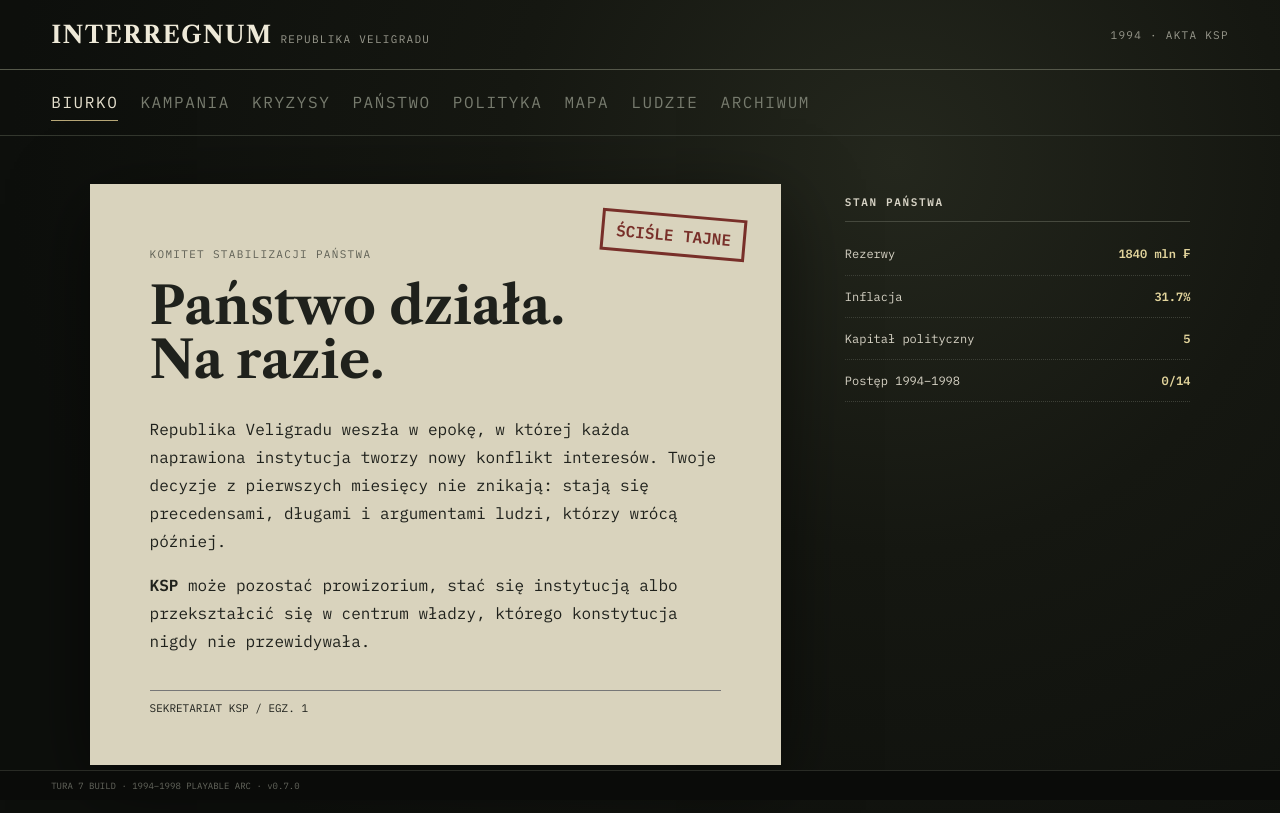
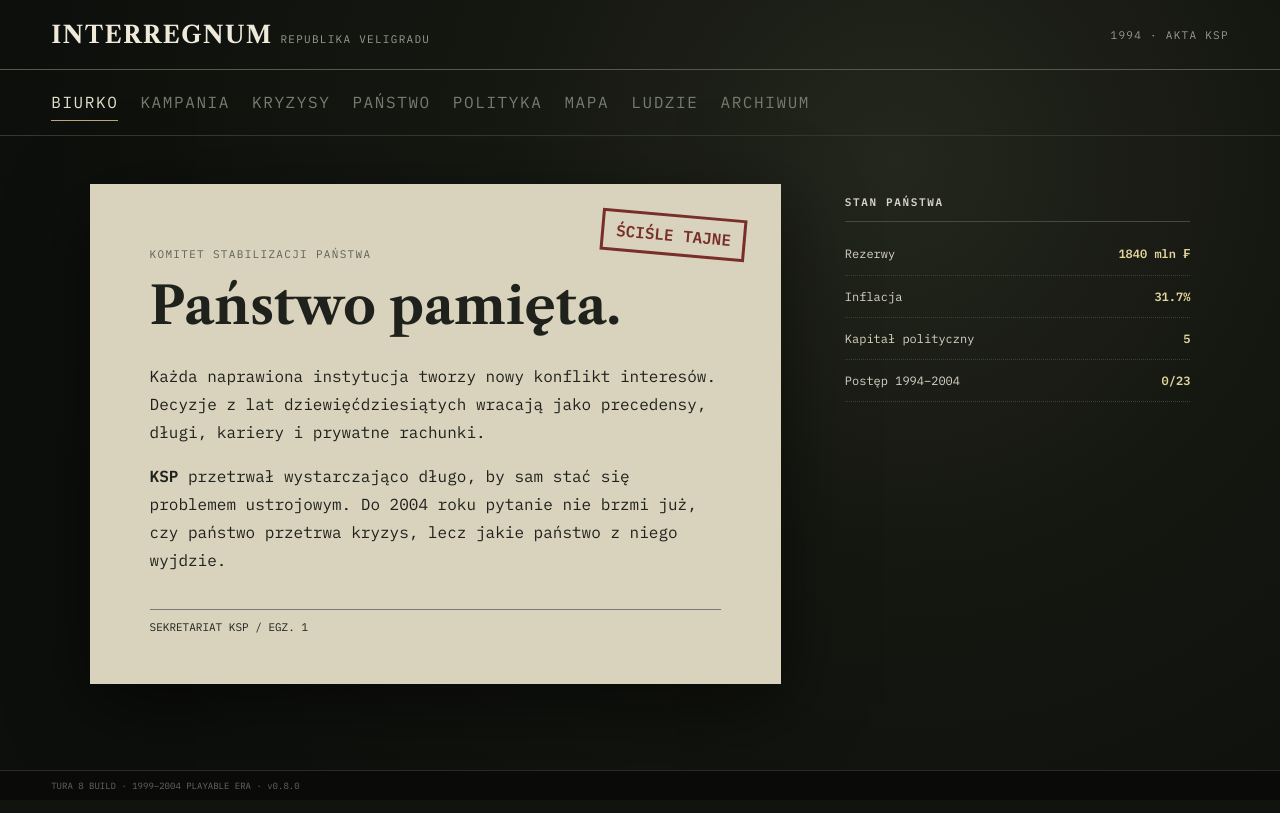
Before and after one commit to Klasu44/PROJEKT-X, a React (Vite) app: page / in a window 1280 px wide. Built offline with nearby package versions, Linux system fonts and the light colour scheme.

Commit message:
Turn 8: integrate playable 1999-2004 era

```diff
--- a/src/App.tsx
+++ b/src/App.tsx
@@ -1,14 +1,14 @@
 import {useMemo,useState} from 'react';
-import {regions,headlines} from './game/world';import {npcs,blocLabels,NPC} from './game/people';import {initialState,stateActions,stateGroups,applyAction,StateSnapshot} from './game/state';import {initialPolitics,offers,acceptOffer,PoliticalState} from './game/politics';import {nextEvent,applyEventChoice,GameEvent} from './game/events';import {campaign1994,CampaignScene} from './game/campaign1994';import {campaign1995_1998} from './game/campaign1995_1998';
-type Tab='biurko'|'kampania'|'kryzysy'|'państwo'|'polityka'|'mapa'|'ludzie'|'archiwum';const campaign:CampaignScene[]=[...campaign1994,...campaign1995_1998];
-export default function App(){const [tab,setTab]=useState<Tab>('biurko'),[selected,setSelected]=useState(regions[0]),[person,setPerson]=useState<NPC>(npcs[0]),[filter,setFilter]=useState('wszyscy'),[state,setState]=useState<StateSnapshot>(initialState),[politics,setPolitics]=useState<PoliticalState>(initialPolitics),[log,setLog]=useState<string[]>([]),[reply,setReply]=useState(''),[seen,setSeen]=useState<string[]>([]),[eventLog,setEventLog]=useState<string[]>([]),[chapter,setChapter]=useState(0),[flags,setFlags]=useState<string[]>([]),[chapterLog,setChapterLog]=useState<string[]>([]);const visible=useMemo(()=>filter==='wszyscy'?npcs:npcs.filter(n=>n.bloc===filter),[filter]),current=nextEvent(state,politics,seen),scene=campaign[chapter],regionState=state.regions[selected.id],year=scene?Number(scene.month.match(/\d{4}/)?.[0]??1994):1998;
+import {regions} from './game/world';import {npcs,blocLabels,NPC} from './game/people';import {initialState,stateActions,stateGroups,applyAction,StateSnapshot} from './game/state';import {initialPolitics,offers,acceptOffer,PoliticalState} from './game/politics';import {nextEvent,applyEventChoice,GameEvent} from './game/events';import {campaign1994,CampaignScene} from './game/campaign1994';import {campaign1995_1998} from './game/campaign1995_1998';import {campaign1999_2004} from './game/campaign1999_2004';
+type Tab='biurko'|'kampania'|'kryzysy'|'państwo'|'polityka'|'mapa'|'ludzie'|'archiwum';const campaign:CampaignScene[]=[...campaign1994,...campaign1995_1998,...campaign1999_2004];
+export default function App(){const [tab,setTab]=useState<Tab>('biurko'),[selected,setSelected]=useState(regions[0]),[person,setPerson]=useState<NPC>(npcs[0]),[filter,setFilter]=useState('wszyscy'),[state,setState]=useState<StateSnapshot>(initialState),[politics,setPolitics]=useState<PoliticalState>(initialPolitics),[log,setLog]=useState<string[]>([]),[reply,setReply]=useState(''),[seen,setSeen]=useState<string[]>([]),[eventLog,setEventLog]=useState<string[]>([]),[chapter,setChapter]=useState(0),[flags,setFlags]=useState<string[]>([]),[chapterLog,setChapterLog]=useState<string[]>([]);const visible=useMemo(()=>filter==='wszyscy'?npcs:npcs.filter(n=>n.bloc===filter),[filter]),current=nextEvent(state,politics,seen),scene=campaign[chapter],regionState=state.regions[selected.id],year=scene?Number(scene.month.match(/\d{4}/)?.[0]??1994):2004;
 const act=(id:string)=>{const a=stateActions.find(x=>x.id===id)!;setState(s=>applyAction(s,a));setLog(l=>[a.label,...l].slice(0,6));};const deal=(id:string)=>{const o=offers.find(x=>x.id===id)!;if(politics.memories.some(m=>m.id===o.memory.id))return;setPolitics(p=>acceptOffer(p,o,state.day));setReply(o.response);setPerson(npcs.find(n=>n.id===o.personId)!);};const choose=(e:GameEvent,id:string)=>{const c=e.choices.find(x=>x.id===id)!;if(c.memoryRequired&&!politics.memories.some(m=>m.id===c.memoryRequired))return;const r=applyEventChoice(state,politics,e,c);setState(r.state);setPolitics(r.politics);setSeen(x=>[...x,e.id,...(c.followup?['queue:'+c.followup]:[])]);setEventLog(x=>[`${e.title} — ${c.label}`,...x].slice(0,8));};const chapterChoice=(id:string)=>{if(!scene)return;const c=scene.choices.find(x=>x.id===id)!;if(c.requires&&!flags.includes(c.requires))return;setState(s=>{const n={...s};Object.entries(c.effects??{}).forEach(([k,v])=>{if(typeof (n as any)[k]==='number')(n as any)[k]=Number(((n as any)[k]+v).toFixed(1));});n.day+=30;return n});setFlags(f=>[...f,...(c.flags??[])]);setChapterLog(l=>[`${scene.month}: ${scene.title} — ${c.label}. ${c.result}`,...l]);setChapter(x=>x+1);};
 return <div className="shell"><header><div><b>INTERREGNUM</b><span> REPUBLIKA VELIGRADU</span></div><div className="date">{year} · AKTA KSP</div></header><nav>{(['biurko','kampania','kryzysy','państwo','polityka','mapa','ludzie','archiwum'] as Tab[]).map(x=><button key={x} className={tab===x?'active':''} onClick={()=>setTab(x)}>{x.toUpperCase()}{x==='kryzysy'&&current?' · !':''}</button>)}</nav>
-{tab==='biurko'&&<main className="desk"><section className="brief"><div className="stamp">ŚCIŚLE TAJNE</div><p className="kicker">KOMITET STABILIZACJI PAŃSTWA</p><h1>Państwo działa.<br/>Na razie.</h1><p>Republika Veligradu weszła w epokę, w której każda naprawiona instytucja tworzy nowy konflikt interesów. Twoje decyzje z pierwszych miesięcy nie znikają: stają się precedensami, długami i argumentami ludzi, którzy wrócą później.</p><p><strong>KSP</strong> może pozostać prowizorium, stać się instytucją albo przekształcić się w centrum władzy, którego konstytucja nigdy nie przewidywała.</p><div className="signature">SEKRETARIAT KSP / EGZ. 1</div></section><aside><h3>STAN PAŃSTWA</h3><div className="metric"><span>Rezerwy</span><b>{state.reserves} mln ₣</b></div><div className="metric"><span>Inflacja</span><b>{state.inflation}%</b></div><div className="metric"><span>Kapitał polityczny</span><b>{politics.capital}</b></div><div className="metric"><span>Postęp 1994–1998</span><b>{chapter}/{campaign.length}</b></div>{current&&<><h3>PILNE</h3><p className="warning">{current.title}</p></>}</aside></main>}
-{tab==='kampania'&&<main className="campaign"><section><p className="kicker">KAMPANIA 1994–1998 / AKTA GŁÓWNE</p><h1>{scene?scene.month:'1994–1998'}</h1>{scene?<article className="chapter"><div className="chaptermonth">{scene.month}</div><p className="kicker">{scene.source}</p><h2>{scene.title}</h2><p>{scene.body}</p><div className="chapterchoices">{scene.choices.map(c=><button key={c.id} disabled={!!c.requires&&!flags.includes(c.requires)} onClick={()=>chapterChoice(c.id)}><b>{c.label}</b><span>{c.result}</span></button>)}</div></article>:<div className="chapter finished"><h2>Pierwsza epoka zakończona.</h2><p>Dotarłeś do końca kampanii 1994–1998. Układ instytucji, gospodarki i precedensów jest zapisany w stanie gry i będzie punktem wejścia do następnej epoki.</p></div>}</section><aside><p className="kicker">KRONIKA PAŃSTWA</p>{chapterLog.length?chapterLog.map((x,i)=><p className="chronicle" key={i}>{x}</p>):<p className="muted">Jeszcze nic nie zostało zapisane.</p>}<h3>PRECEDENSY</h3>{flags.map(x=><span className="flag" key={x}>{x.replaceAll('_',' ').toUpperCase()}</span>)}</aside></main>}
+{tab==='biurko'&&<main className="desk"><section className="brief"><div className="stamp">ŚCIŚLE TAJNE</div><p className="kicker">KOMITET STABILIZACJI PAŃSTWA</p><h1>Państwo pamięta.</h1><p>Każda naprawiona instytucja tworzy nowy konflikt interesów. Decyzje z lat dziewięćdziesiątych wracają jako precedensy, długi, kariery i prywatne rachunki.</p><p><strong>KSP</strong> przetrwał wystarczająco długo, by sam stać się problemem ustrojowym. Do 2004 roku pytanie nie brzmi już, czy państwo przetrwa kryzys, lecz jakie państwo z niego wyjdzie.</p><div className="signature">SEKRETARIAT KSP / EGZ. 1</div></section><aside><h3>STAN PAŃSTWA</h3><div className="metric"><span>Rezerwy</span><b>{state.reserves} mln ₣</b></div><div className="metric"><span>Inflacja</span><b>{state.inflation}%</b></div><div className="metric"><span>Kapitał polityczny</span><b>{politics.capital}</b></div><div className="metric"><span>Postęp 1994–2004</span><b>{chapter}/{campaign.length}</b></div>{current&&<><h3>PILNE</h3><p className="warning">{current.title}</p></>}</aside></main>}
+{tab==='kampania'&&<main className="campaign"><section><p className="kicker">KAMPANIA 1994–2004 / AKTA GŁÓWNE</p><h1>{scene?scene.month:'1994–2004'}</h1>{scene?<article className="chapter"><div className="chaptermonth">{scene.month}</div><p className="kicker">{scene.source}</p><h2>{scene.title}</h2><p>{scene.body}</p><div className="chapterchoices">{scene.choices.map(c=><button key={c.id} disabled={!!c.requires&&!flags.includes(c.requires)} onClick={()=>chapterChoice(c.id)}><b>{c.label}</b><span>{c.result}</span></button>)}</div></article>:<div className="chapter finished"><h2>Druga epoka zakończona.</h2><p>Dotarłeś do końca 2004 roku. Veligrad ma za sobą transformację, kryzysy bankowe, wojnę za granicą, wielkie śledztwa i spór o to, czy KSP powinien w ogóle istnieć.</p></div>}</section><aside><p className="kicker">KRONIKA PAŃSTWA</p>{chapterLog.length?chapterLog.map((x,i)=><p className="chronicle" key={i}>{x}</p>):<p className="muted">Jeszcze nic nie zostało zapisane.</p>}<h3>PRECEDENSY</h3>{flags.map(x=><span className="flag" key={x}>{x.replaceAll('_',' ').toUpperCase()}</span>)}</aside></main>}
 {tab==='kryzysy'&&<main className="crisis"><section><h1>Kryzysy</h1>{current?<article className="eventpaper"><div className="eventhead"><span>{current.source}</span><b>PRIORYTET {current.priority}</b></div><h2>{current.title}</h2><p>{current.body}</p><div className="choices">{current.choices.map(c=>{const locked=!!c.memoryRequired&&!politics.memories.some(m=>m.id===c.memoryRequired);return <button key={c.id} disabled={locked} onClick={()=>choose(current,c.id)}><b>{c.label}</b><span>{c.text}</span></button>})}</div></article>:<div className="quiet"><h2>Brak spraw pilnych.</h2></div>}</section><aside>{eventLog.map((x,i)=><p className="log" key={i}>{x}</p>)}</aside></main>}
 {tab==='państwo'&&<main className="stateview"><section><h1>Stan państwa</h1><div className="stategrid">{stateGroups.map(g=><div className="statebox" key={g.name}><h3>{g.name}</h3>{g.keys.map(([key,label,unit])=><div className="statrow" key={key}><span>{label}</span><b>{(state as any)[key]} {unit}</b></div>)}</div>)}</div><h2>Decyzje wykonawcze</h2><div className="actions">{stateActions.map(a=><button key={a.id} onClick={()=>act(a.id)}><b>{a.label}</b><span>{a.detail}</span></button>)}</div></section><aside>{log.map((x,i)=><p className="log" key={i}>{x}</p>)}</aside></main>}
 {tab==='polityka'&&<main className="politics"><section><h1>Polityka</h1><div className="politicaltop"><div><b>{politics.capital}</b><small>KAPITAŁ</small></div><div><b>{politics.mandates}</b><small>MANDATY</small></div><div><b>{politics.memories.length}</b><small>ZOBOWIĄZANIA</small></div></div><div className="dealgrid">{offers.map(o=>{const n=npcs.find(x=>x.id===o.personId)!,done=politics.memories.some(m=>m.id===o.memory.id);return <article className={done?'deal done':'deal'} key={o.id}><p className="kicker">{n.name}</p><h3>{o.title}</h3><p>{o.ask}</p><div className="price">{o.price}</div><button disabled={done} onClick={()=>deal(o.id)}>{done?'UZGODNIONO':'PRZYJMIJ WARUNKI'}</button></article>})}</div></section><aside>{reply&&<div className="reply">{reply}</div>}{politics.memories.map(m=><div className="memory" key={m.id}><b>{m.kind}</b><span>{m.label}</span></div>)}</aside></main>}
 {tab==='mapa'&&<main className="mapview"><section><h1>Republika Veligradu</h1><div className="regions">{regions.map(r=><button key={r.id} onClick={()=>setSelected(r)} className={selected.id===r.id?'selected':''}><b>{r.name}</b><small>{r.subtitle}</small></button>)}</div></section><aside><h2>{selected.name}</h2><p>{selected.population}</p><div className="bar"><i style={{width:(regionState?.stability??selected.stability)+'%'}}/></div><small>STABILNOŚĆ {regionState?.stability??selected.stability}</small><p>{selected.note}</p></aside></main>}
 {tab==='ludzie'&&<main className="people"><section><h1>Ośrodki siły</h1><div className="filters"><button onClick={()=>setFilter('wszyscy')}>WSZYSCY</button>{Object.entries(blocLabels).map(([k,v])=><button key={k} onClick={()=>setFilter(k)}>{v}</button>)}</div><div className="cards">{visible.map(n=><button key={n.id} className="personcard" onClick={()=>setPerson(n)}><span className="initials">{n.name.split(' ').map(x=>x[0]).join('')}</span><div><b>{n.name}</b><small>{n.role}</small></div><strong>{n.influence}</strong></button>)}</div></section><aside className="dossier"><h2>{person.name}</h2><p>{person.role}</p><p className="quote">„{person.publicFace}”</p><dl><dt>DĄŻY DO</dt><dd>{person.drive}</dd><dt>OBAWIA SIĘ</dt><dd>{person.fear}</dd><dt>DŹWIGNIA</dt><dd>{person.leverage}</dd></dl></aside></main>}
-{tab==='archiwum'&&<main className="archive"><h1>1945—1998</h1>{[['1945','Powstaje Republika Ludowa Veligradu.'],['1974','Układ Karski.'],['1989','Koniec monopolu partii.'],['1991','Konstytucja kompromisu.'],['1994','INTERREGNUM.'],['1995','Pierwsze wybory po kryzysie.'],['1996','Kryzys bankowy i wojna o standardy państwa.'],['1997','Strajk generalny i spór o Karsko.'],['1998','Debata o sukcesji KSP.']].map(([y,t])=><article key={y}><b>{y}</b><p>{t}</p></article>)}</main>}<footer>TURA 7 BUILD · 1994–1998 PLAYABLE ARC · v0.7.0</footer></div>}
+{tab==='archiwum'&&<main className="archive"><h1>1945—2004</h1>{[['1945','Powstaje Republika Ludowa Veligradu.'],['1974','Układ Karski.'],['1989','Koniec monopolu partii.'],['1994','INTERREGNUM.'],['1999','Wojna za granicą wystawia neutralność na próbę.'],['2000','Wielka prywatyzacja i konflikt prezydenta z większością.'],['2001','Operacja Most uderza w sieć przemytu i polityki.'],['2002','Veligrad wybiera kierunek zagraniczny; wielka powódź.'],['2003','Wracają archiwa dawnej policji politycznej.'],['2004','Zamach i ustrojowy bilans dziesięciu lat KSP.']].map(([y,t])=><article key={y}><b>{y}</b><p>{t}</p></article>)}</main>}<footer>TURA 8 BUILD · 1999–2004 PLAYABLE ERA · v0.8.0</footer></div>}
```
